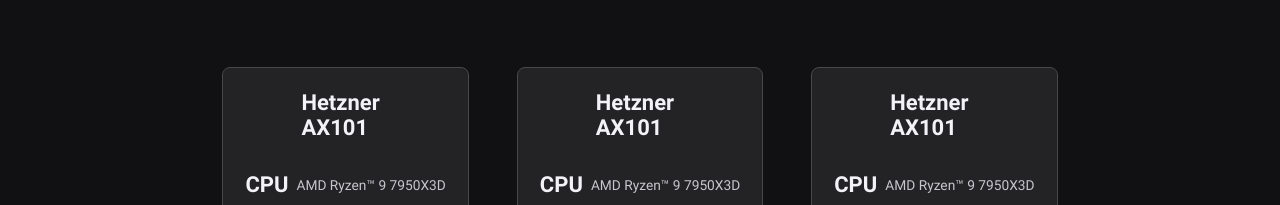
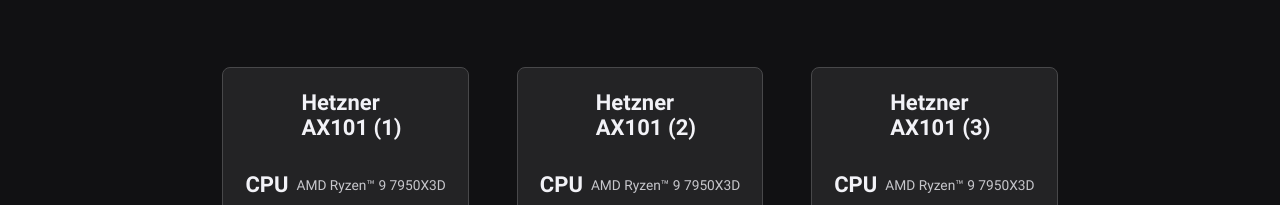
Before and after one commit to alcorexchange/alcor-bp-page, a Nuxt app: page / in a window 1280 px wide. Shown: the part 1808-2013 px from the top of the page. Built offline with nearby package versions, Linux system fonts and the light colour scheme.

Commit message:
^ numbers on server list

```diff
--- a/components/home/HomeServers.vue
+++ b/components/home/HomeServers.vue
@@ -15,9 +15,9 @@
 import EffectLeft from "@/assets/images/effect-left.svg?component";
 import EffectRight from "@/assets/images/effect-right.svg?component";
 
-const items = Array.from({ length: 3 }, () => ({
+const items = Array.from({ length: 3 }, (_, i) => ({
   name: "Hetzner",
-  model: "AX101",
+  model: `AX101 (${i + 1})`,
   cpu: "AMD Ryzen™ 9 7950X3D",
   ram: "128 GB DDR5",
   disk: "2 x 1.92 TB NVMe SSD",
```
